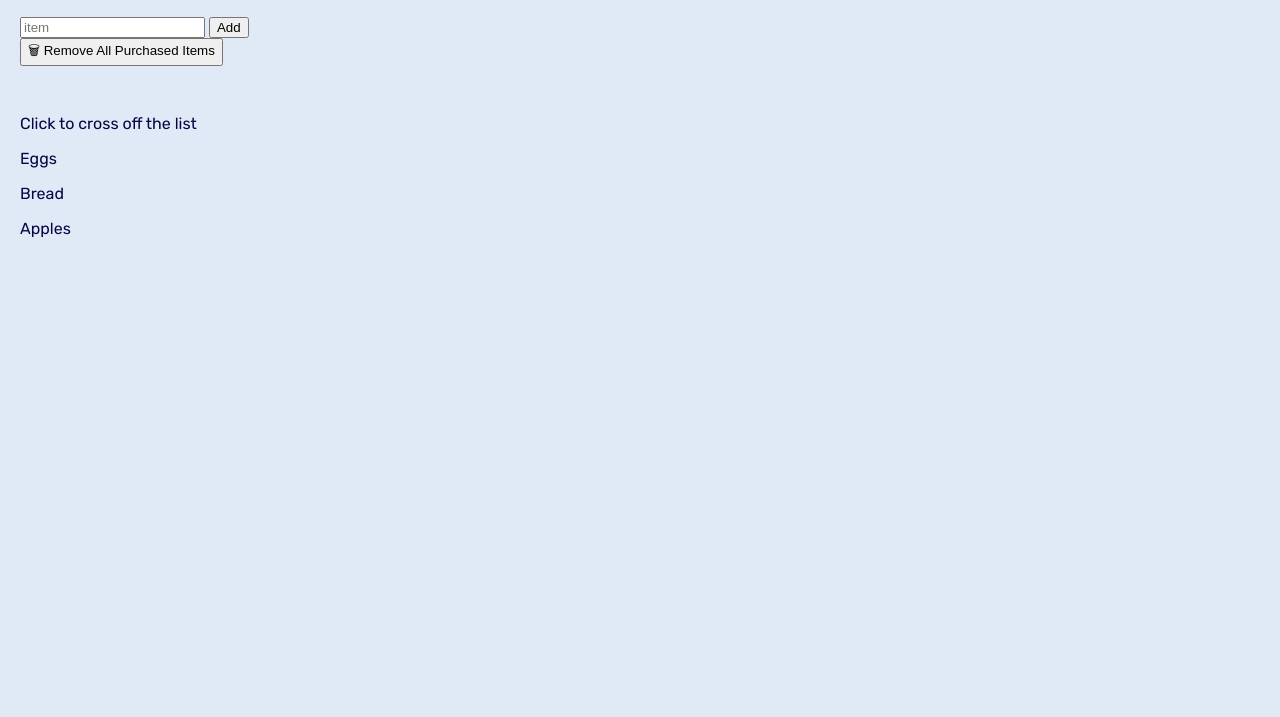
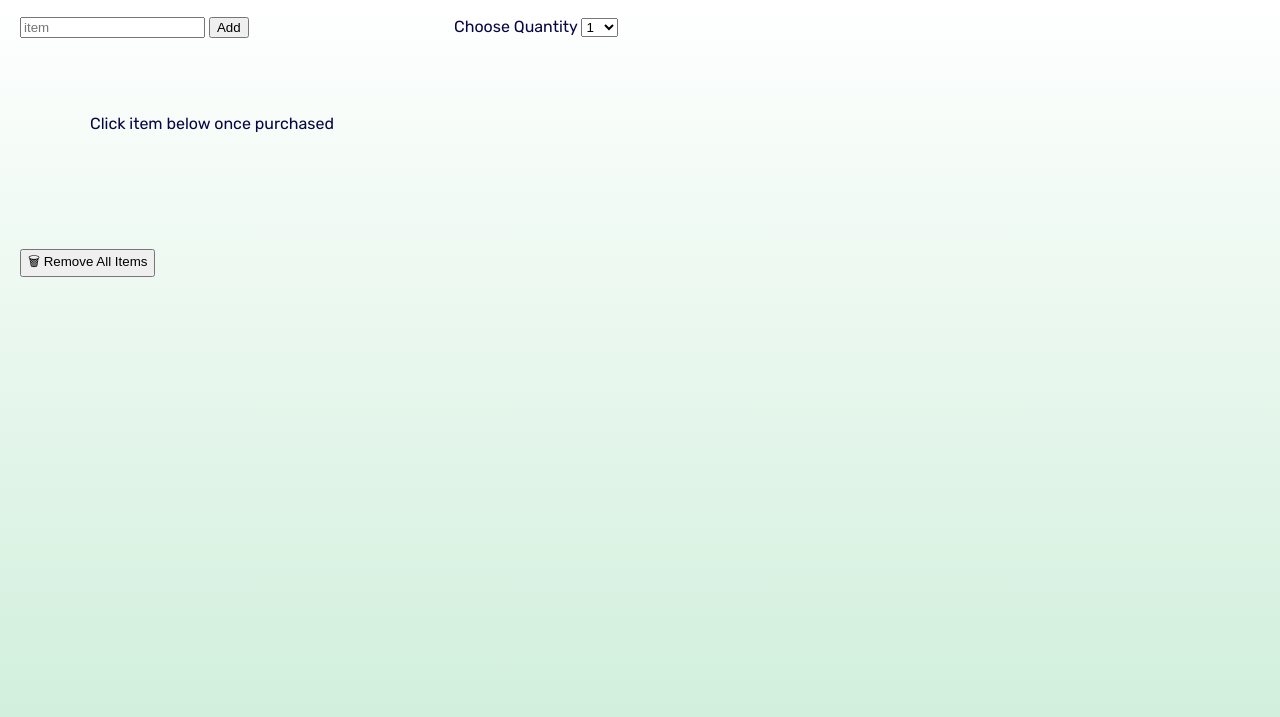
Before and after one commit to amanda-short/mod1-web-shopping-list, a plain HTML site: page index.html in a window 1280 px wide. Shown: the part 83-800 px from the top of the page. Drawn offline with nearby package versions, Linux system fonts and the light colour scheme.

Commit message:
css changes

```diff
--- a/app.js
+++ b/app.js
@@ -6,6 +6,7 @@ import {
     getItems,
     boughtItems,
     deleteBoughtItems,
+    getQuantity,
 } from './fetch-utils.js';
 import { renderItem } from './render-utils.js';
 
@@ -18,6 +19,7 @@ const itemList = document.getElementById('item-list');
 
 /* State */
 let items = [];
+let quantity = [];
 let error = null;
 
 /* Events */
@@ -36,12 +38,26 @@ window.addEventListener('load', async () => {
     }
 });
 
+window.addEventListener('load', async () => {
+    const response = await getQuantity();
+    error = response.error;
+    quantity = response.data;
+
+    if (error) {
+        displayError();
+    }
+
+    if (quantity) {
+        displayQuantity();
+    }
+});
+
 addItemForm.addEventListener('submit', async (e) => {
     e.preventDefault();
     const formData = new FormData(addItemForm);
     const newItem = {
         item: formData.get('item'),
-        quantity: 1,
+        quantity: formData.get('quantity'),
     };
 
     const response = await createItem(newItem);
@@ -59,7 +75,6 @@ addItemForm.addEventListener('submit', async (e) => {
 
 removeButton.addEventListener('click', async () => {
     const response = await deleteBoughtItems();
-    console.log(removeButton);
     error = response.error;
     if (error) {
         displayError();
--- a/fetch-utils.js
+++ b/fetch-utils.js
@@ -29,10 +29,17 @@ export async function signOutUser() {
 /* Data functions */
 
 export async function createItem(item) {
-    return await client.from('lists').insert(item).single();
+    return await client
+        .from('lists')
+        .insert(item)
+        .single();
 }
 
 export async function getItems() {
+    return await client.from('lists').select('*').order('created_at');
+}
+
+export async function getQuantity() {
     return await client.from('lists').select('*').order('created_at');
 }
 
--- a/index.html
+++ b/index.html
@@ -35,26 +35,41 @@
         <img class="logo" src="./assets/basket.jpeg" alt="logo">
         <p class="title">Shopping List</p>
         <nav>
-            <a href="/">Home</a>
+            <a id="home-link" href="/">Home</a>
             <a id="sign-out-link" href="auth">Sign Out</a>
         </nav>
     </header>
 
     <main>
-        <form id="add-item-form">
-            <input name="item" required placeholder="item">
-            <button>Add</button>
-        </form>
+        <section class="input">
+            <div>
+                <form id="add-item-form">
+                <input name="item" required placeholder="item">
+                <button>Add</button>
+                </form>
+            </div>
+            <div>
+            <label for="quantity">Choose Quantity</label>
+            <select name="quantity" id="quantity" required>
+                <option value="1">1</option>
+                <option value="2">2</option>
+                <option value="3">3</option>
+                <option value="4">4</option>
+                <option value="5">5</option>
+                <option value="6">6</option>
+                <option value="7">7</option>
+                <option value="8">8</option>
+                <option value="9">9</option>
+                <option value="10">10</option>
+            </select>
+            </label>
+        </div>
+        </section>
 
         <div class="container">
-            <button id="remove-button">🗑 Remove All Purchased Items</button>
-            <p id="error-display" class="error"></p>
-        </div>
-
-        <div class="container">
-            <p>Click to cross off the list</p>
+            <p>Click item below once purchased</p>
             <ul id="item-list">
-                <li>
+                <!-- <li>
                     <p>Eggs</p>
                 </li>
                 <li>
@@ -62,8 +77,12 @@
                 </li>
                 <li>
                     <p>Apples</p>
-                </li>
+                </li> -->
             </ul>
+        </div>
+        <div class="remove-button">
+            <button id="remove-button">🗑 Remove All Items</button>
+            <p id="error-display" class="error"></p>
         </div>
 
     </main>
--- a/render-utils.js
+++ b/render-utils.js
@@ -2,11 +2,10 @@ export function renderItem(item) {
     const li = document.createElement('li');
     if (item.bought) {
         li.classList.add('bought');
-
     }
 
     const p = document.createElement('p');
-    p.textContent = item.item;
+    p.textContent = item.quantity + ' ' + item.item;
     li.append(p);
     return li;
 }
--- a/styles/global.css
+++ b/styles/global.css
@@ -30,7 +30,7 @@ body {
     align-items: center;
     gap: 10px;
 
-    background-color: var(--header-background);
+    background-image: linear-gradient(rgb(251, 250, 211), white);
     box-shadow: 0 1px 3px rgba(0, 0, 0, 0.12), 0 1px 2px rgba(0, 0, 0, 0.24);
 }
 
@@ -39,9 +39,15 @@ body {
 }
 
 .page-header .title {
-    font-size: 1.3em;
+    font-size: 2em;
     font-weight: 800;
     flex-grow: 2;
+    color: white;
+    text-shadow: 2px 2px 2px black, 0 0 25px rgb(209, 239, 220), 0 0 5px rgb(0, 0, 0);
+}
+
+.home-link {
+    color: black;
 }
 
 .page-header nav {
--- a/styles/list.css
+++ b/styles/list.css
@@ -1,3 +1,25 @@
 li.bought {
     text-decoration: line-through;
 }
+
+.input {
+    display: grid;
+    grid-template-columns: 35% 30% 30%;
+}
+
+.container {
+    display: grid;
+    grid-template-rows: 40% 60%;
+    padding-top: 60px;
+    padding-bottom: 100px;
+    padding-left: 70px
+
+}
+
+#item-list {
+    list-style-type: circle;
+}
+
+main {
+    background-image: linear-gradient(white, rgb(209, 239, 220));
+}
```
